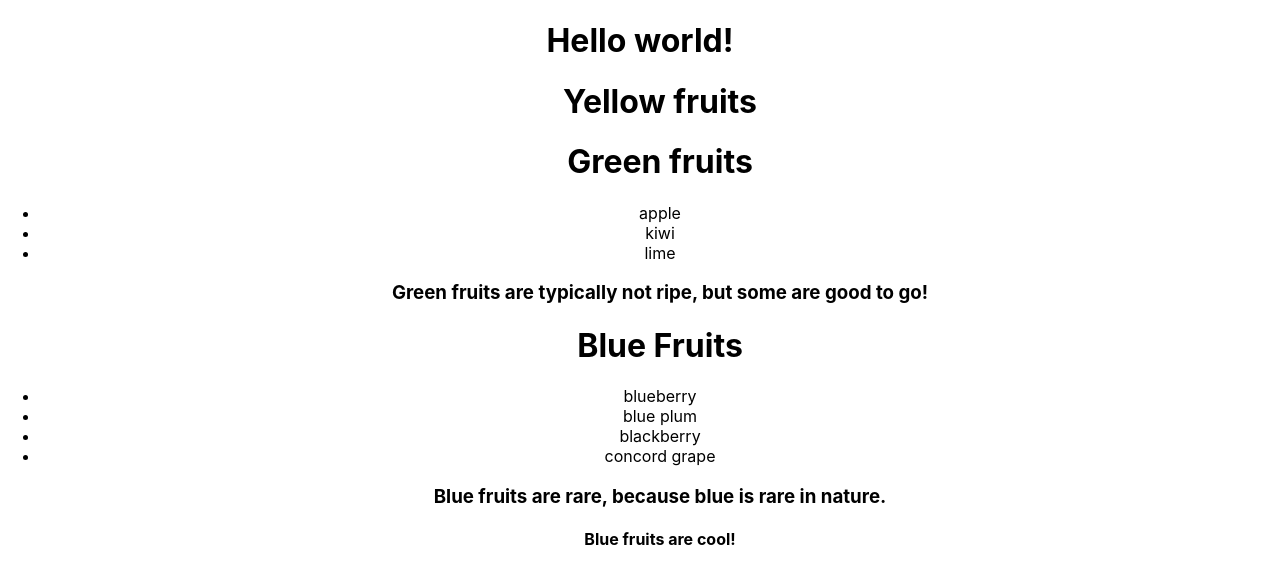
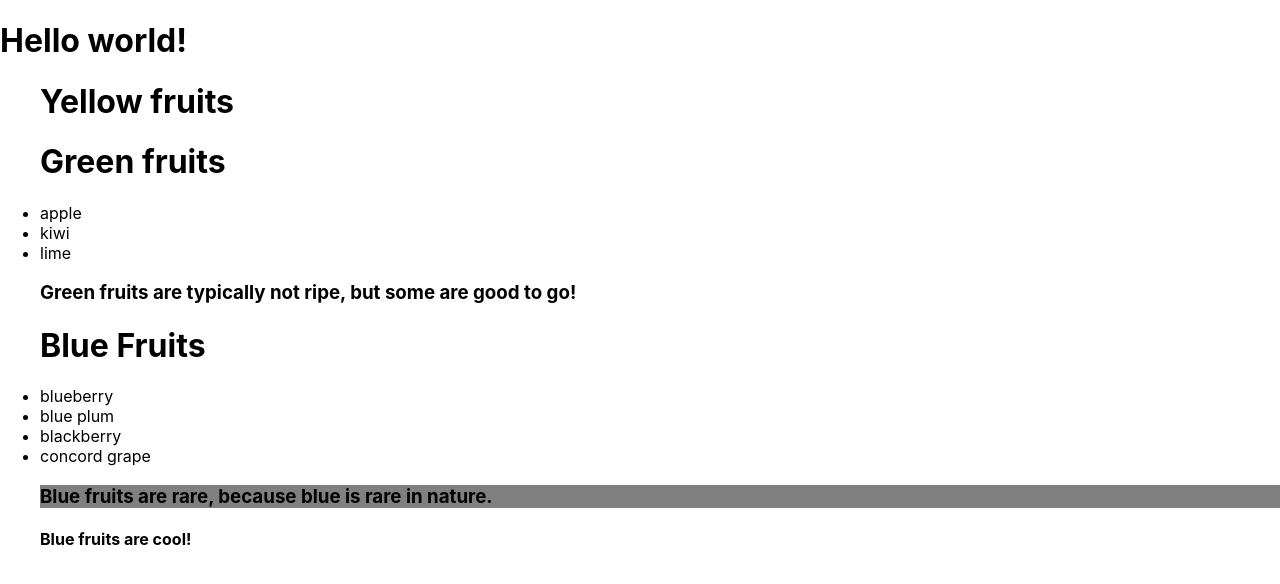
Before and after one commit to AlexStormwood/feb23-t3w5-reactjs, a React (Create React App) app: page / in a window 1280 px wide. Shown: the top 584 px of the page. Built offline with nearby package versions, Linux system fonts and the light colour scheme.

Commit message:
feat: css and react-bootstrap set up

```diff
--- a/package.json
+++ b/package.json
@@ -6,7 +6,9 @@
     "@testing-library/jest-dom": "^5.17.0",
     "@testing-library/react": "^13.4.0",
     "@testing-library/user-event": "^13.5.0",
+    "bootstrap": "^5.3.1",
     "react": "^18.2.0",
+    "react-bootstrap": "^2.8.0",
     "react-dom": "^18.2.0",
     "react-scripts": "5.0.1",
     "web-vitals": "^2.1.4"
--- a/src/App.css
+++ /dev/null
@@ -1,38 +0,0 @@
-.App {
-  text-align: center;
-}
-
-.App-logo {
-  height: 40vmin;
-  pointer-events: none;
-}
-
-@media (prefers-reduced-motion: no-preference) {
-  .App-logo {
-    animation: App-logo-spin infinite 20s linear;
-  }
-}
-
-.App-header {
-  background-color: #282c34;
-  min-height: 100vh;
-  display: flex;
-  flex-direction: column;
-  align-items: center;
-  justify-content: center;
-  font-size: calc(10px + 2vmin);
-  color: white;
-}
-
-.App-link {
-  color: #61dafb;
-}
-
-@keyframes App-logo-spin {
-  from {
-    transform: rotate(0deg);
-  }
-  to {
-    transform: rotate(360deg);
-  }
-}
--- a/src/App.js
+++ b/src/App.js
@@ -1,5 +1,5 @@
 // import logo from './logo.svg';
-import './App.css';
+// import './App.css';
 
 // Import custom JSX element:
 import FruitList from './FruitList';
@@ -27,7 +27,7 @@ function App() {
         <FruitList listToShow={["blueberry","blue plum", "blackberry", "concord grape"]}>
 
           {/* This h3 is a child of the FruitList */}
-          <h3>Blue fruits are rare, because blue is rare in nature.</h3>
+          <h3 className="listMessage">Blue fruits are rare, because blue is rare in nature.</h3>
           <h4>Blue fruits are cool!</h4>
         </FruitList>
 
--- /dev/null
+++ b/src/FruitList.css
@@ -0,0 +1,5 @@
+
+
+.listMessage {
+	background-color: grey;
+}
```
Also changed, not shown: src/FruitList.jsx (+1 -28 lines), 1 other file (tests, documents, lock files or other folders).
